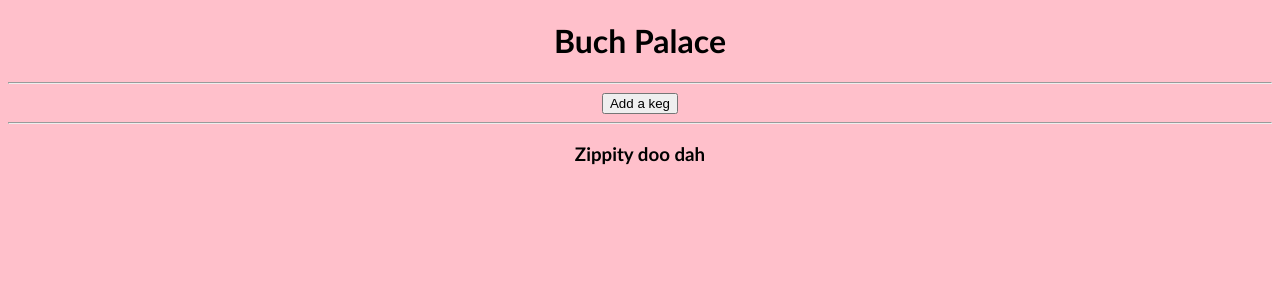
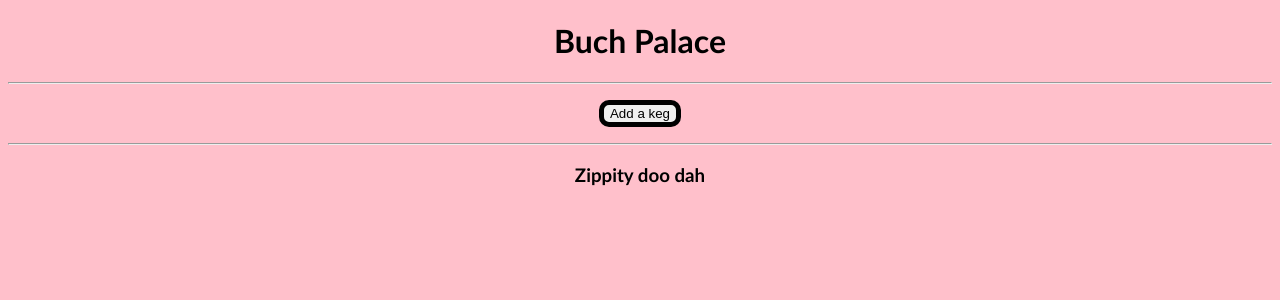
Before and after one commit to fractalscape13/Tap-Room, a React (Create React App) app: page / in a window 1280 px wide. Shown: the top 300 px of the page. Built offline with nearby package versions, Linux system fonts and the light colour scheme.

Commit message:
update styling for input, button, clickable class

```diff
--- a/src/index.css
+++ b/src/index.css
@@ -7,3 +7,29 @@ body {
   text-align: center;
   font-family: 'Gill Sans', 'Gill Sans MT', Calibri, 'Trebuchet MS', sans-serif;
 }
+
+input {
+  background-color: black;
+  color: ivory;
+  border-radius: 15px;
+  text-align: center;
+  border: none;
+  margin: 5px;
+}
+
+button {
+  margin: 8px;
+  border: 5px solid black;
+  border-radius: 10px;
+}
+
+button:hover {
+  cursor: pointer;
+  opacity: .8;
+  border: 5px solid gray;
+}
+
+.clickable:hover {
+  cursor: pointer;
+  opacity: .6;
+}
```
